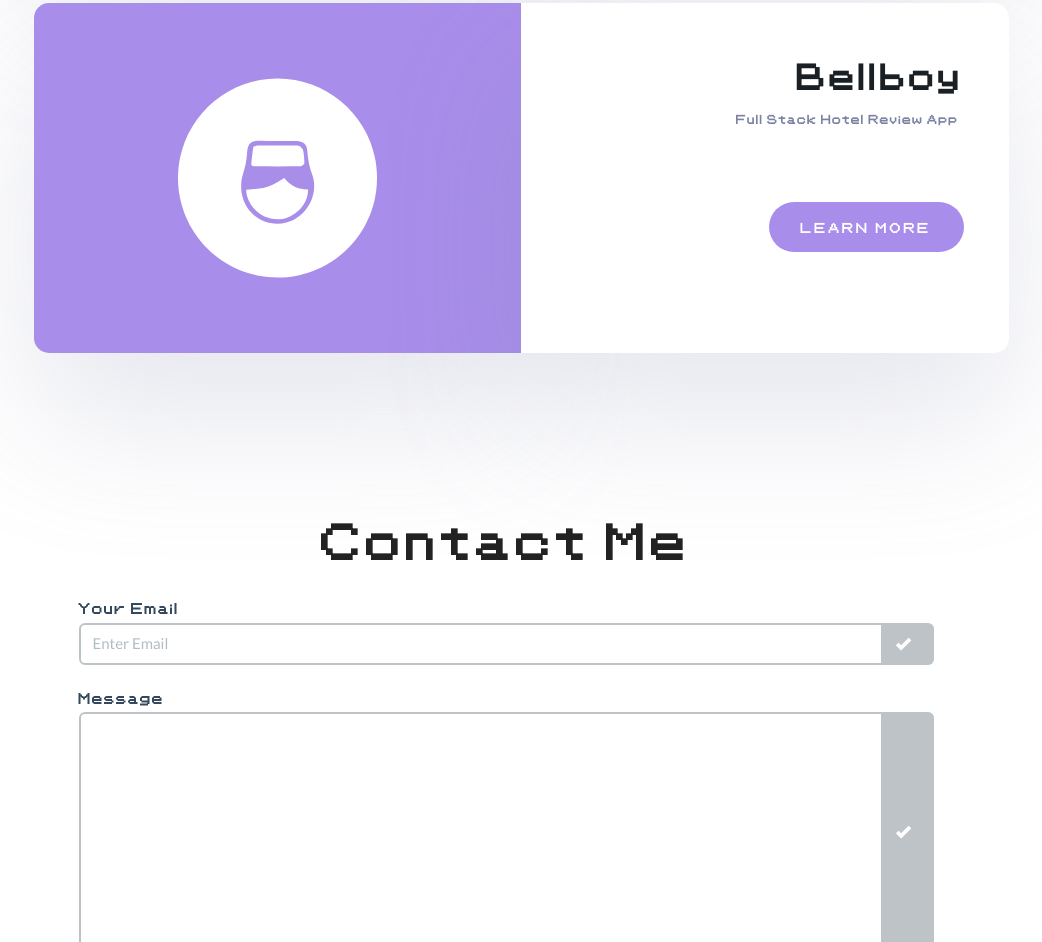
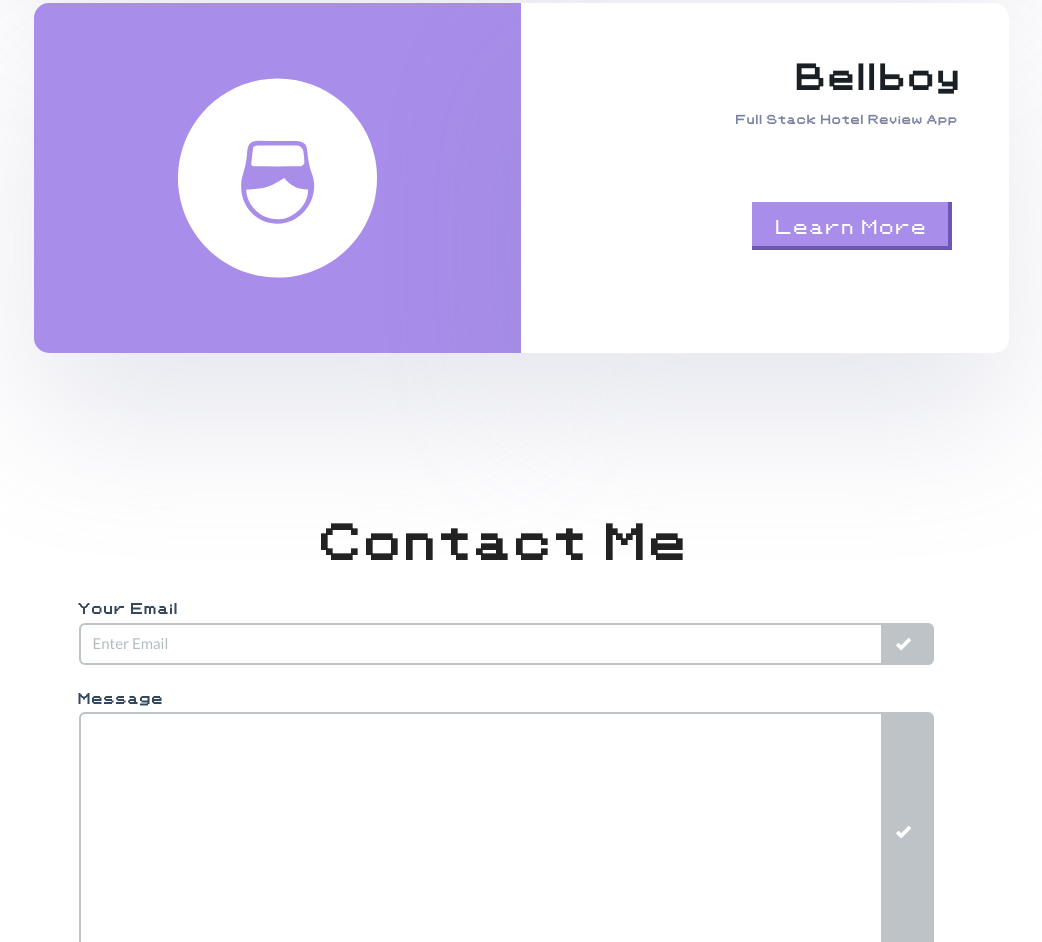
Before and after one commit to jackiejr18/8bit-clone-portfolio, a website: page index.html in a window 1280 px wide. Shown: the part 4924-5866 px from the top of the page, without its empty margins (134-1176 px from the left). Drawn offline with nearby package versions, Linux system fonts and the light colour scheme; files whose address does not match are found by name; a web font is replaced by a local one.

Commit message:
all my work buttons are now nes style

```diff
--- a/css/cards.css
+++ b/css/cards.css
@@ -397,6 +397,41 @@ button:focus {
     box-shadow: inset 4px 4px #5d97b3;
   }
 
+  .nes-btn.purple {
+    background-color: #a88dea;
+    color: #fff;
+    margin-top: 15%;
+    margin-bottom: 15%;
+    margin-left: 45%;
+  }
+
+  .nes-btn.purple::after {
+    position: absolute;
+    top: -4px;
+    right: -4px;
+    bottom: -4px;
+    left: -4px;
+    content: '';
+    box-shadow: inset -4px -4px #6e56b3;
+  }
+
+  .nes-btn.purple:hover {
+    text-decoration: none;
+    background-color:  #8a70d6;
+  }
+
+  .nes-btn.purple:hover::after {
+    box-shadow: inset -6px -6px #6e56b3;
+  }
+
+  .nes-btn.purple:focus {
+    box-shadow: 0 0 0 6px rgba(110, 86, 179, 0.3);
+  }
+
+  .nes-btn.purple:active.nes-btn:active:not(.is-disabled)::after {
+    box-shadow: inset 4px 4px #6e56b3;
+  }
+
 
 
 .btn.btn-talk, .btn.btn-work {
--- a/index.html
+++ b/index.html
@@ -310,7 +310,9 @@
 							<div class="text-right text-custom-center">
 								<h3 class="title-alt ">Bellboy</h3>
 								<p class="work-wrap-text-alt">Full Stack Hotel Review App</p>
-								<a href="/work#bellboy" class="btn btn-work btn-purple text-right " target="_blank">Learn More</a>
+								<div class="button-wrapper">
+									<button class="nes-btn purple">Learn More</button>
+								</div>
 							</div>
 						</div>
 					</div>
```
